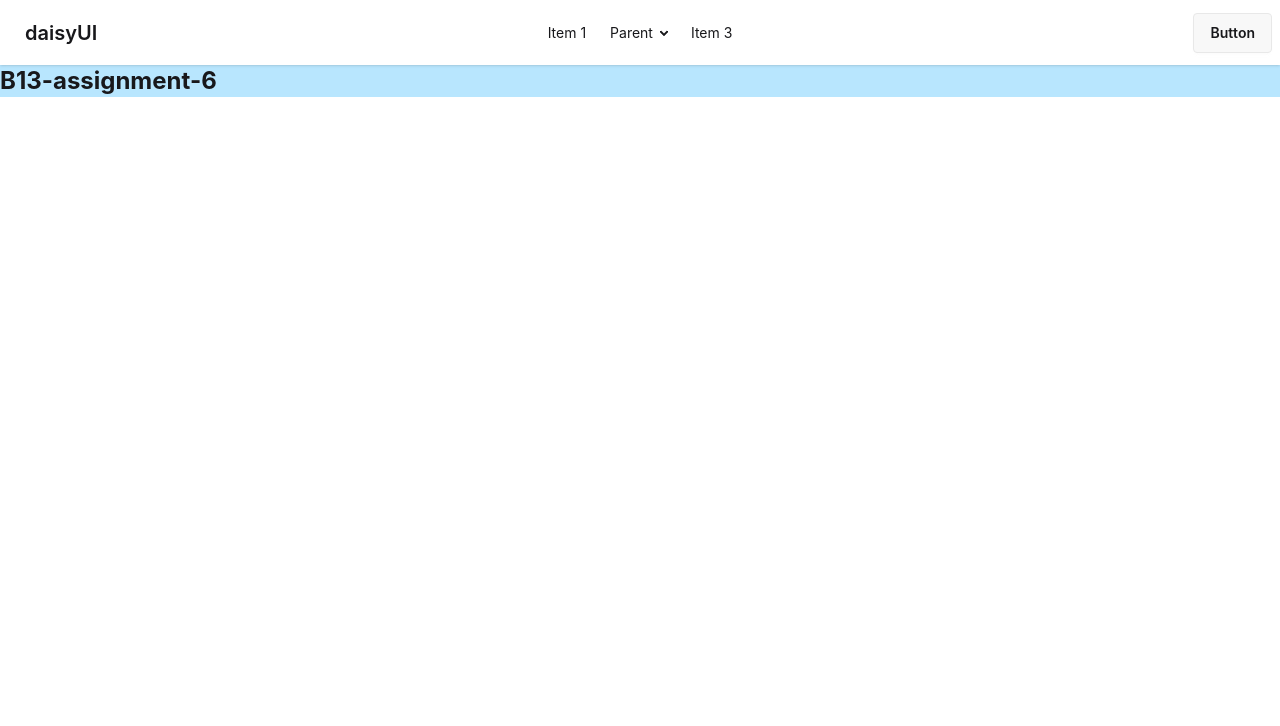
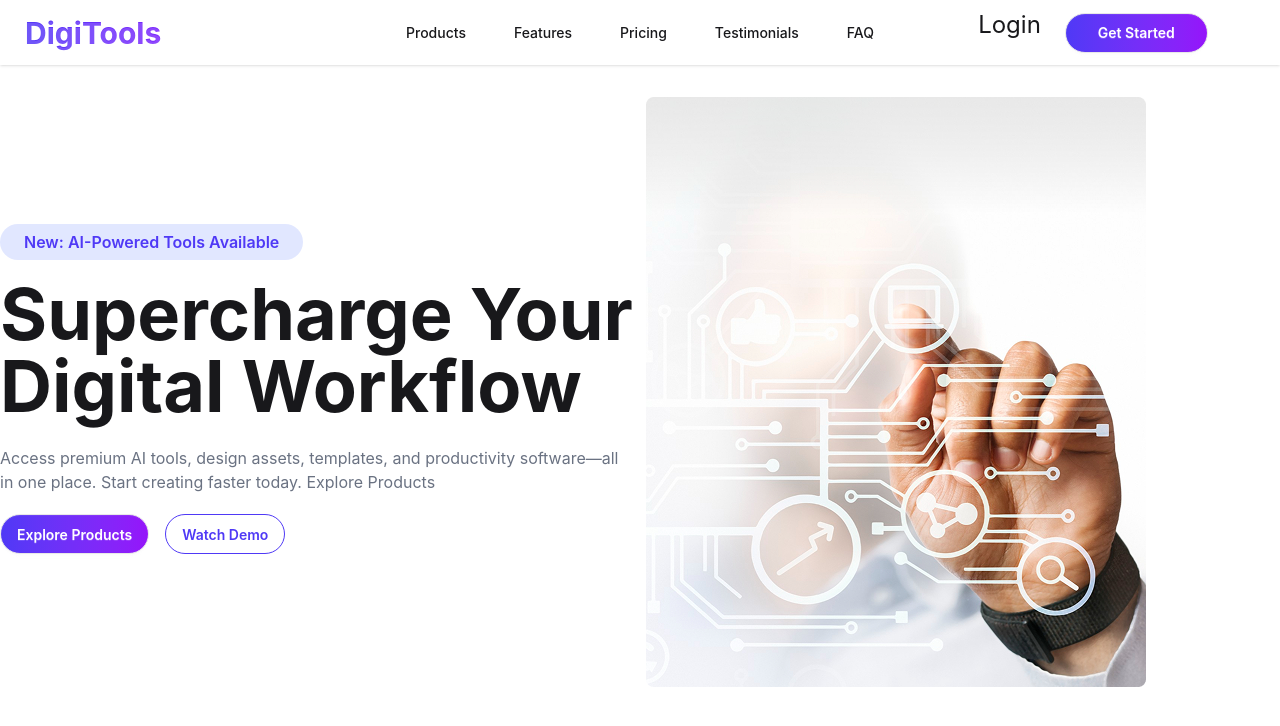
Before and after one commit to rknayem4/B13-assignment-6, a React (Vite) app: page / in a window 1280 px wide. Shown: the top 726 px of the page. Built offline with nearby package versions, Linux system fonts and the light colour scheme.

Commit message:
added navber and Banner

```diff
--- a/package.json
+++ b/package.json
@@ -11,6 +11,7 @@
   "dependencies": {
     "@tailwindcss/vite": "^4.2.2",
     "preact": "^10.27.2",
+    "react-icons": "^5.6.0",
     "tailwindcss": "^4.2.2"
   },
   "devDependencies": {
--- a/src/app.jsx
+++ b/src/app.jsx
@@ -1,86 +1,14 @@
-import { useState } from "preact/hooks";
-import preactLogo from "./assets/preact.svg";
-import viteLogo from "/vite.svg";
+
 import "./app.css";
+import Banner from "./component/Banner/Banner";
+import Nevber from "./component/Navbar/Nevber";
 
 export function App() {
-  const [count, setCount] = useState(0);
-
   return (
     <>
-      <div className="navbar bg-base-100 shadow-sm">
-        <div className="navbar-start">
-          <div className="dropdown">
-            <div tabIndex={0} role="button" className="btn btn-ghost lg:hidden">
-              <svg
-                xmlns="http://www.w3.org/2000/svg"
-                className="h-5 w-5"
-                fill="none"
-                viewBox="0 0 24 24"
-                stroke="currentColor"
-              >
-                {" "}
-                <path
-                  strokeLinecap="round"
-                  strokeLinejoin="round"
-                  strokeWidth="2"
-                  d="M4 6h16M4 12h8m-8 6h16"
-                />{" "}
-              </svg>
-            </div>
-            <ul
-              tabIndex="-1"
-              className="menu menu-sm dropdown-content bg-base-100 rounded-box z-1 mt-3 w-52 p-2 shadow"
-            >
-              <li>
-                <a>Item 1</a>
-              </li>
-              <li>
-                <a>Parent</a>
-                <ul className="p-2">
-                  <li>
-                    <a>Submenu 1</a>
-                  </li>
-                  <li>
-                    <a>Submenu 2</a>
-                  </li>
-                </ul>
-              </li>
-              <li>
-                <a>Item 3</a>
-              </li>
-            </ul>
-          </div>
-          <a className="btn btn-ghost text-xl">daisyUI</a>
-        </div>
-        <div className="navbar-center hidden lg:flex">
-          <ul className="menu menu-horizontal px-1">
-            <li>
-              <a>Item 1</a>
-            </li>
-            <li>
-              <details>
-                <summary>Parent</summary>
-                <ul className="p-2 bg-base-100 w-40 z-1">
-                  <li>
-                    <a>Submenu 1</a>
-                  </li>
-                  <li>
-                    <a>Submenu 2</a>
-                  </li>
-                </ul>
-              </details>
-            </li>
-            <li>
-              <a>Item 3</a>
-            </li>
-          </ul>
-        </div>
-        <div className="navbar-end">
-          <a className="btn">Button</a>
-        </div>
-      </div>
-      <h1 className="text-2xl font-bold bg-sky-200">B13-assignment-6</h1>
+      <Nevber></Nevber>
+      <Banner></Banner>
+      {/* <h1 className="text-2xl font-bold bg-sky-200">B13-assignment-6</h1> */}
     </>
   );
 }
--- /dev/null
+++ b/src/component/Banner/Banner.jsx
@@ -0,0 +1,36 @@
+import React from "react";
+import { CiPlay1 } from "react-icons/ci";
+
+const Banner = () => {
+  return (
+    <div className=" max-w-350 mx-auto flex justify-between gap-3 my-8">
+      <div className="content-center flex-1 gap-6">
+        <p className="bg-[#E1E7FF] font-semibold my-12 text-[#4F39F6] inline px-6 py-2 rounded-full ">
+          New: AI-Powered Tools Available
+        </p>
+        <h1 className="text-7xl font-bold my-6">
+          Supercharge Your Digital Workflow
+        </h1>
+        <p className="text-gray-500 my-5">
+          Access premium AI tools, design assets, templates, and productivity
+          software—all in one place. Start creating faster today. Explore
+          Products
+        </p>
+        <div className="space-x-4">
+          <button className="btn rounded-full bg-linear-to-r from-[#4f39f6] to-[#9514fa] text-white">
+            Explore Products
+          </button>
+          <button className="btn btn-outline text-[#4F39F6] rounded-full">
+            {" "}
+            <CiPlay1 /> Watch Demo
+          </button>
+        </div>
+      </div>
+      <div className="flex-1">
+        <img src="/src/assets/banner.png" alt="" />
+      </div>
+    </div>
+  );
+};
+
+export default Banner;
--- /dev/null
+++ b/src/component/Navbar/Nevber.jsx
@@ -0,0 +1,132 @@
+import React from "react";
+import { FaShoppingCart } from "react-icons/fa";
+
+const Nevber = () => {
+  return (
+    <div className=" bg-base-100 shadow-sm">
+      <div className="navbar max-w-350 mx-auto">
+        <div className="navbar-start">
+          <div className="dropdown">
+            <div tabIndex={0} role="button" className="btn btn-ghost lg:hidden">
+              <svg
+                xmlns="http://www.w3.org/2000/svg"
+                className="h-5 w-5"
+                fill="none"
+                viewBox="0 0 24 24"
+                stroke="currentColor"
+              >
+                {" "}
+                <path
+                  strokeLinecap="round"
+                  strokeLinejoin="round"
+                  strokeWidth="2"
+                  d="M4 6h16M4 12h8m-8 6h16"
+                />{" "}
+              </svg>
+            </div>
+            <ul
+              tabIndex="-1"
+              className="menu menu-sm dropdown-content bg-base-100 rounded-box z-1 mt-3 w-52 p-2 shadow"
+            >
+              <li>
+                <a>Products</a>
+              </li>
+              <li>
+                <a>Features</a>
+              </li>
+              <li>
+                <a>Pricing</a>
+              </li>
+              <li>
+                <a>Testimonials</a>
+              </li>
+              <li>
+                <a>FAQ</a>
+              </li>
+            </ul>
+          </div>
+          <a className="btn btn-ghost text-3xl bg-linear-to-r from-indigo-600 to-violet-600 bg-clip-text text-transparent  font-bold">
+            DigiTools
+          </a>
+        </div>
+        <div className="navbar-center hidden lg:flex">
+          <ul className="menu menu-horizontal gap-6 px-1 font-medium">
+            <li>
+              <a>Products</a>
+            </li>
+            <li>
+              <a>Features</a>
+            </li>
+            <li>
+              <a>Pricing</a>
+            </li>
+            <li>
+              <a>Testimonials</a>
+            </li>
+            <li>
+              <a>FAQ</a>
+            </li>
+          </ul>
+        </div>
+
+        <div className="navbar-end space-y-4 flex  justify-center items-center">
+
+          {/* <div className="dropdown dropdown-end ">
+            <div
+              tabIndex={0}
+              role="button"
+              className="btn btn-ghost btn-circle"
+            >
+              <div className="indicator text-3xl">
+                <svg
+                  xmlns="http://www.w3.org/2000/svg"
+                  className="h-5 w-5 "
+                  fill="none"
+                  viewBox="0 0 24 24"
+                  stroke="currentColor"
+                >
+                  {" "}
+                  <path
+                    strokeLinecap="round"
+                    strokeLinejoin="round"
+                    strokeWidth="2"
+                    d="M3 3h2l.4 2M7 13h10l4-8H5.4M7 13L5.4 5M7 13l-2.293 2.293c-.63.63-.184 1.707.707 1.707H17m0 0a2 2 0 100 4 2 2 0 000-4zm-8 2a2 2 0 11-4 0 2 2 0 014 0z"
+                  />{" "}
+                </svg>
+                <span className="badge badge-sm indicator-item">2</span>
+              </div>
+            </div>
+            <div
+              tabIndex={0}
+              className="card card-compact dropdown-content bg-base-100 z-1 mt-3 w-52 shadow"
+            >
+              <div className="card-body">
+                <span className="text-lg font-bold">8 Items</span>
+                <span className="text-info">Subtotal: $999</span>
+                <div className="card-actions">
+                  <button className="btn btn-primary btn-block">
+                    View cart
+                  </button>
+                </div>
+              </div>
+            </div>
+          </div> */}
+          <div className=" mx-3 text-2xl  flex justify-end items-center">
+          <FaShoppingCart/>
+          </div>
+
+          <div className="mx-3 content-center text-2xl">
+            <button>Login</button>
+          </div>
+
+          <div className="mx-3 content-center">
+            <a className="btn bg-linear-to-r from-[#4f39f6] to-[#9514fa] text-white px-8 rounded-full">Get Started</a>
+          </div>
+        </div>
+
+      </div>
+    </div>
+  );
+};
+
+export default Nevber;
```
Also changed, not shown: 1 other file (tests, documents, lock files or other folders).
